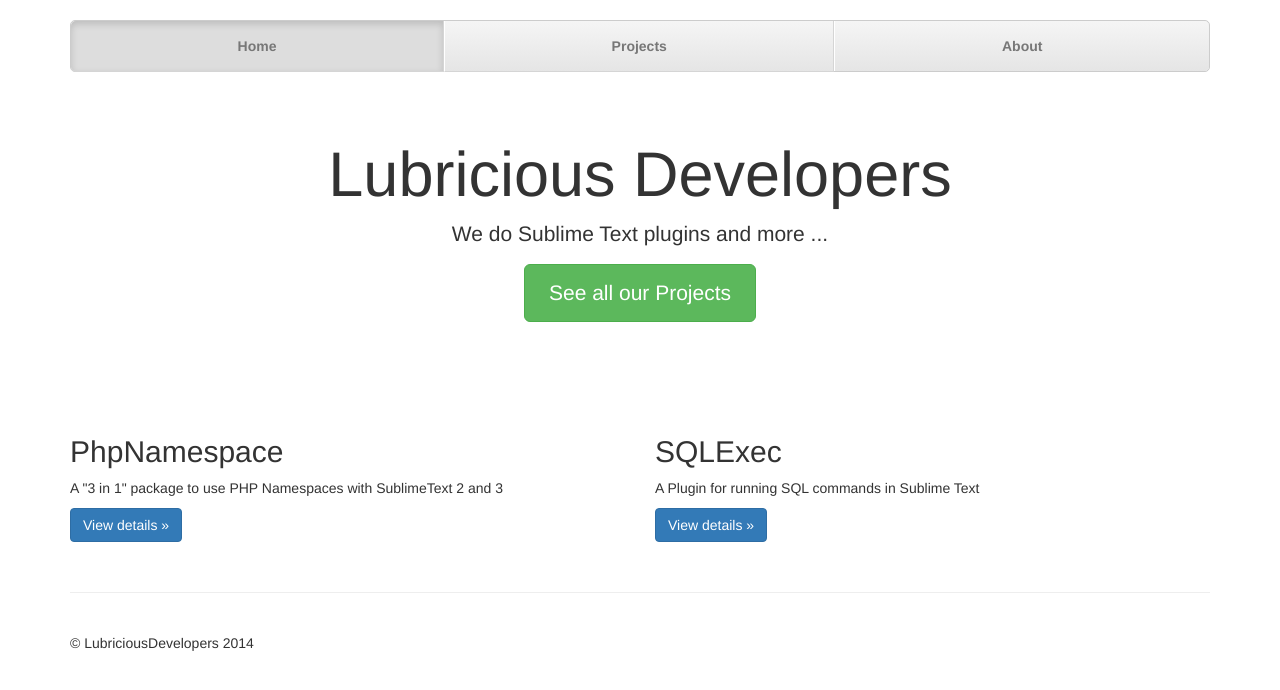
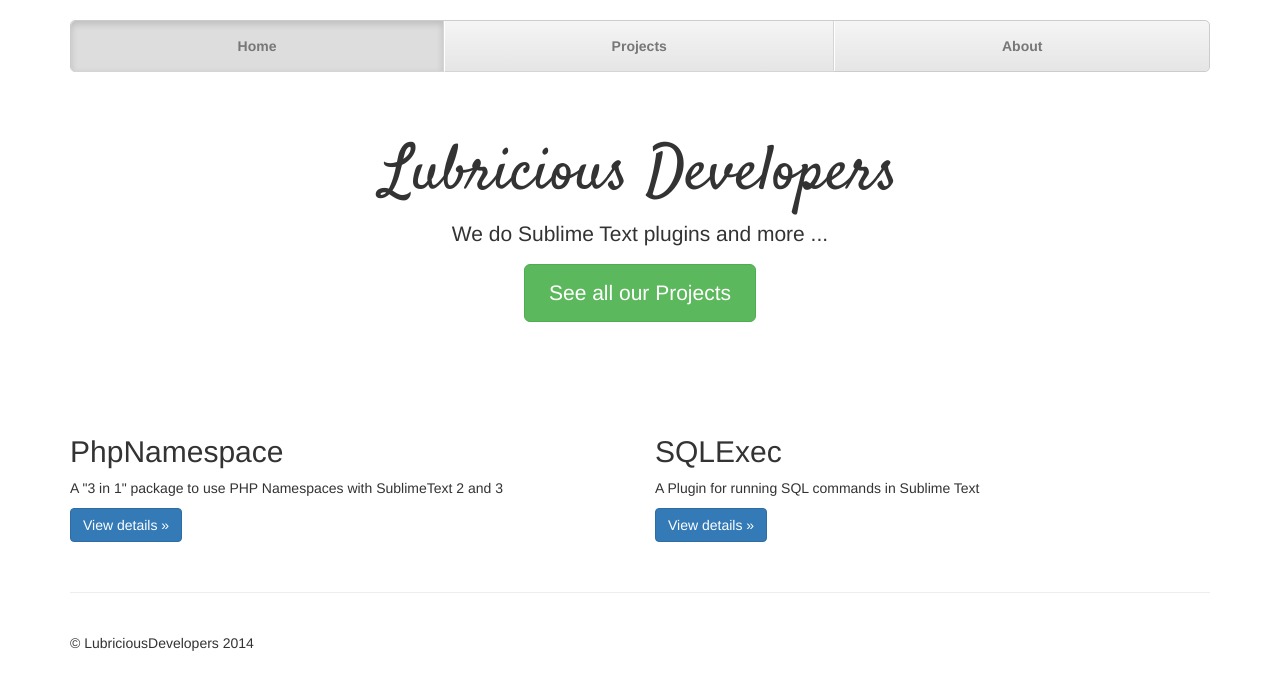
Before and after one commit to LubriciousDevelopers/lubriciousdevelopers.github.io, a Jekyll site: the page built from index.html, in a window 1280 px wide. Shown: the top 690 px of the page. Built offline with Jekyll 4.4.1, drawn with Linux system fonts in a browser that asks for light colours; nearby versions of some CDN libraries.

Commit message:
Add font style

```diff
--- a/_layouts/default.html
+++ b/_layouts/default.html
@@ -13,6 +13,8 @@
 
         <!-- Custom styles for this template -->
         <link href="/css/justified-nav.css" rel="stylesheet">
+        <link href="/css/styles.css" rel="stylesheet">
+        <link href='http://fonts.googleapis.com/css?family=Satisfy' rel='stylesheet' type='text/css'>
     </head>
 
     <body>
--- /dev/null
+++ b/css/styles.css
@@ -0,0 +1,3 @@
+.title {
+    font-family: 'Satisfy', cursive;
+}
--- a/index.html
+++ b/index.html
@@ -4,7 +4,7 @@
 ---
 
 <div class="jumbotron">
-    <h1>{{ site.title }}</h1>
+    <h1 class="title">{{ site.title }}</h1>
     <p class="lead">We do Sublime Text plugins and more ...</p>
     <p><a class="btn btn-lg btn-success" href="#" role="button">See all our Projects</a></p>
 </div>
```
